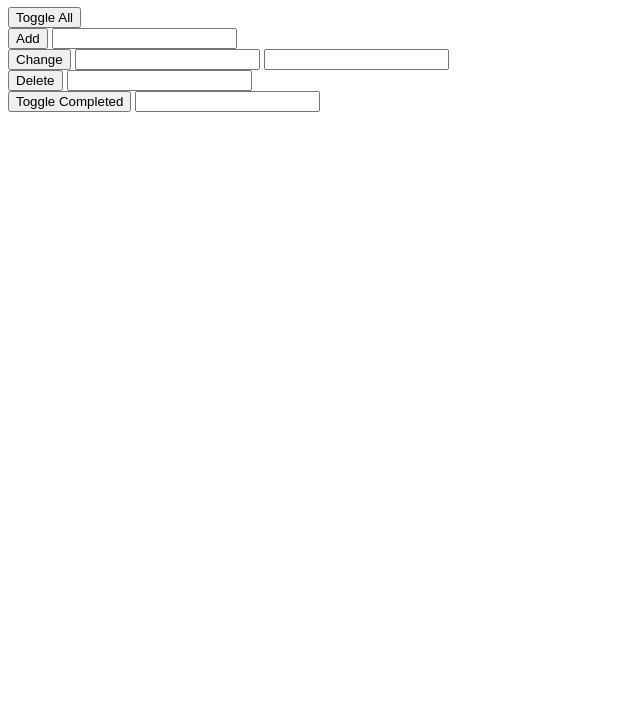
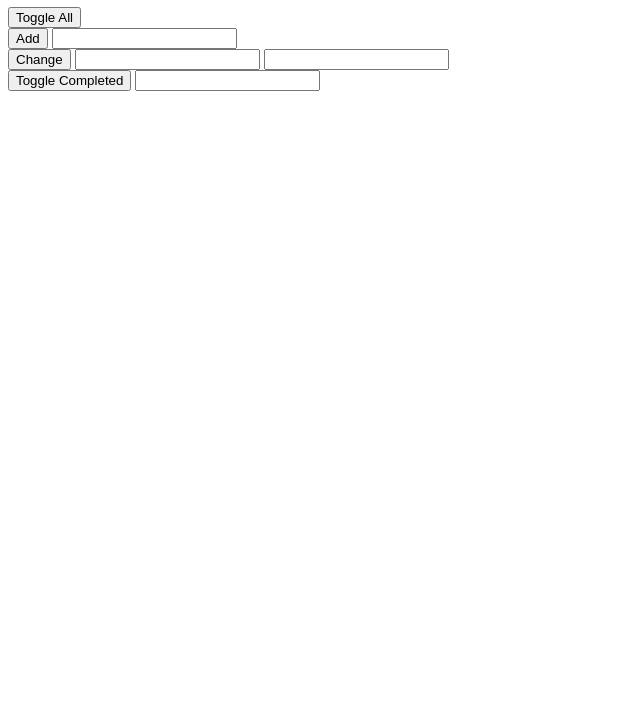
Before and after one commit to Mert1980/JavascriptExerciseFiles, a plain HTML site: page ToDoList_Version10/index.html in a window 1280 px wide. Shown: the part 73-800 px from the top of the page, without its empty margins (0-640 px from the left). Drawn offline with Linux system fonts and the light colour scheme.

Commit message:
delete button removed from index.html

```diff
--- a/ToDoList_Version10/index.html
+++ b/ToDoList_Version10/index.html
@@ -21,11 +21,6 @@
     </div>
 
     <div>
-        <button onclick="handler.deleteTodos()">Delete</button>
-        <input id="deleteTodoPositionInput" type="number">
-    </div>
-
-    <div>
         <button onclick="handler.toggleCompleted()">Toggle Completed</button>
         <input id="toggleCompletedPositionInput" type="number">
     </div>
```
Also changed, not shown: TodoList_Version11/index.html (added), TodoList_Version11/script.js (added), TodoList_Version11/style.css (added).
